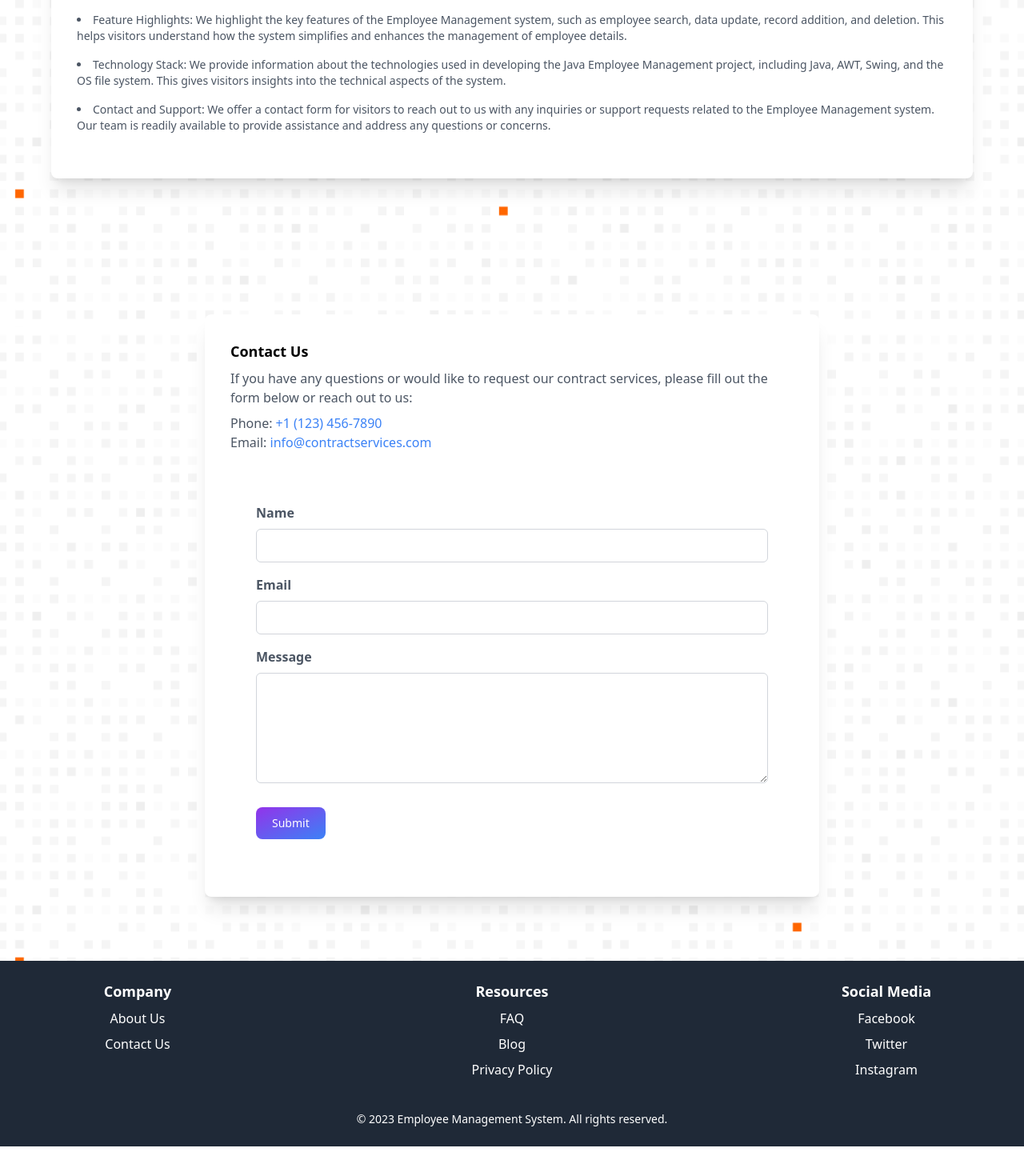
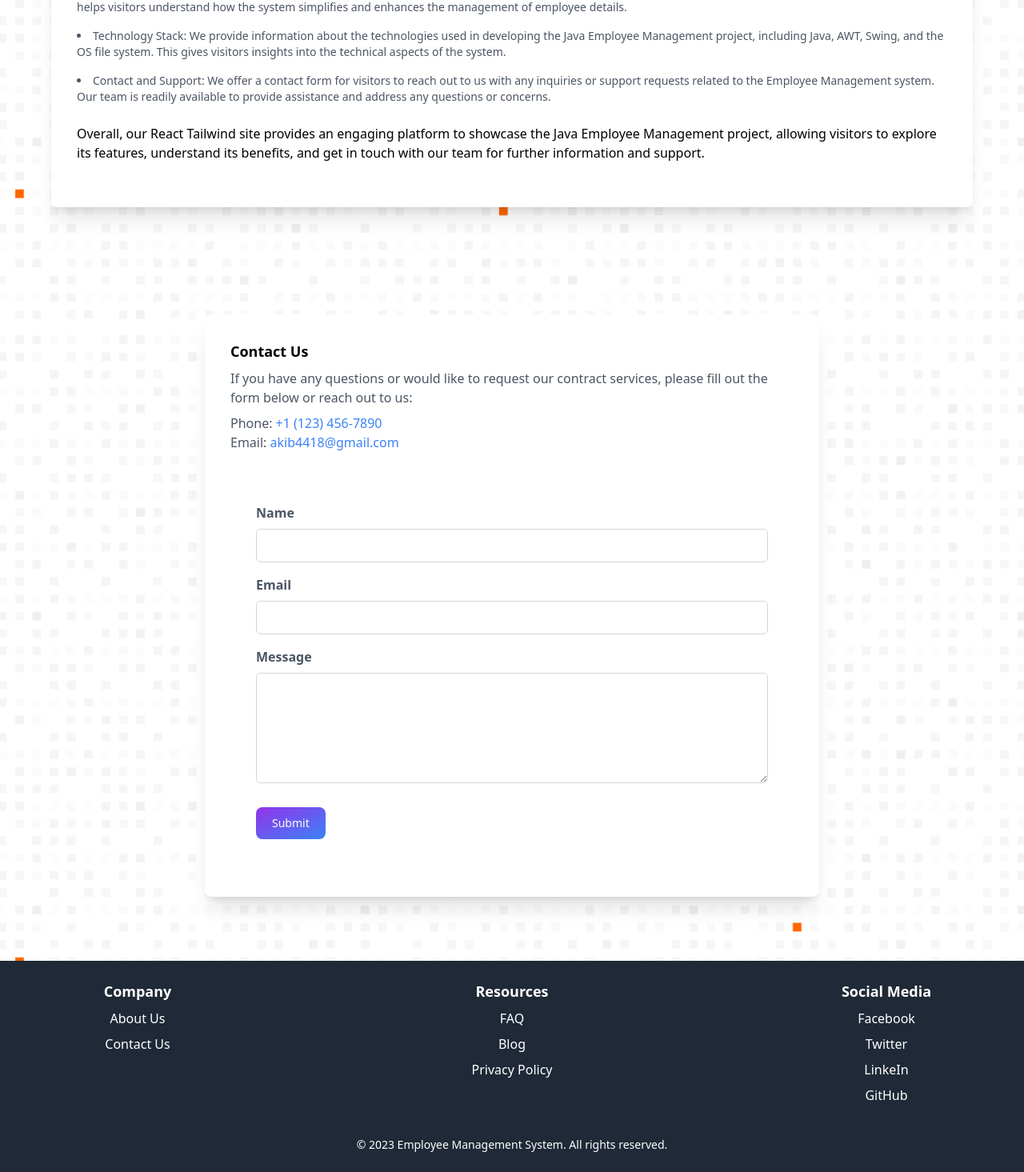
Before and after one commit to akibahmed229/Java-Employee_Management-System-Website, a React (Vite) app: page /contact in a window 1280 px wide. Shown: the part 551-2016 px from the top of the page at 80% size. Before the commit the page ends 1984 px from the top, so only its background shows below. Built offline with nearby package versions, Linux system fonts and the light colour scheme.

Commit message:
Changes on Ui

```diff
--- a/src/components/Contact.jsx
+++ b/src/components/Contact.jsx
@@ -88,6 +88,12 @@ const Contact = ({ darkMode }) => {
                 to provide assistance and address any questions or concerns.
               </li>
             </ul>
+            <p className="mt-6">
+              Overall, our React Tailwind site provides an engaging platform to
+              showcase the Java Employee Management project, allowing visitors
+              to explore its features, understand its benefits, and get in touch
+              with our team for further information and support.
+            </p>
           </div>
         </div>
       </div>
@@ -106,8 +112,7 @@ const Contact = ({ darkMode }) => {
           Phone: <span className="text-blue-500">+1 (123) 456-7890</span>
         </p>
         <p className={`${darkMode ? "text-white" : "text-gray-600"} `}>
-          Email:{" "}
-          <span className="text-blue-500">info@contractservices.com</span>
+          Email: <span className="text-blue-500">akib4418@gmail.com</span>
         </p>
 
         <form className="mt-8 p-8">
--- a/src/components/Footer.jsx
+++ b/src/components/Footer.jsx
@@ -34,18 +34,40 @@ const Footer = () => {
             <h2 className="text-lg font-bold mb-2">Social Media</h2>
             <ul className="list-none">
               <li className="mb-2 cursor-pointer">
-                <a onClick={() => window.open("https://www.facebook.com")}>
+                <a
+                  onClick={() =>
+                    window.open("https://www.facebook.com/AhmedAkib229")
+                  }
+                >
                   Facebook
                 </a>
               </li>
               <li className="mb-2 cursor-pointer">
-                <a onClick={() => window.open("https://twitter.com")}>
+                <a
+                  onClick={() =>
+                    window.open("https://twitter.com/ahmedakib229")
+                  }
+                >
                   Twitter
+                </a>
+              </li>{" "}
+              <li className="mb-2 cursor-pointer">
+                <a
+                  onClick={() =>
+                    window.open("https://www.linkedin.com/in/akibahmed229")
+                  }
+                >
+                  LinkeIn
                 </a>
               </li>
               <li className="mb-2 cursor-pointer">
-                <a onClick={() => window.open("https://instagram.com")}>
-                  Instagram
+                <a onClick={() => window.open("https://instagram.com")}></a>
+              </li>{" "}
+              <li className="mb-2 cursor-pointer">
+                <a
+                  onClick={() => window.open("https://github.com/akibahmed229")}
+                >
+                  GitHub
                 </a>
               </li>
             </ul>
```
